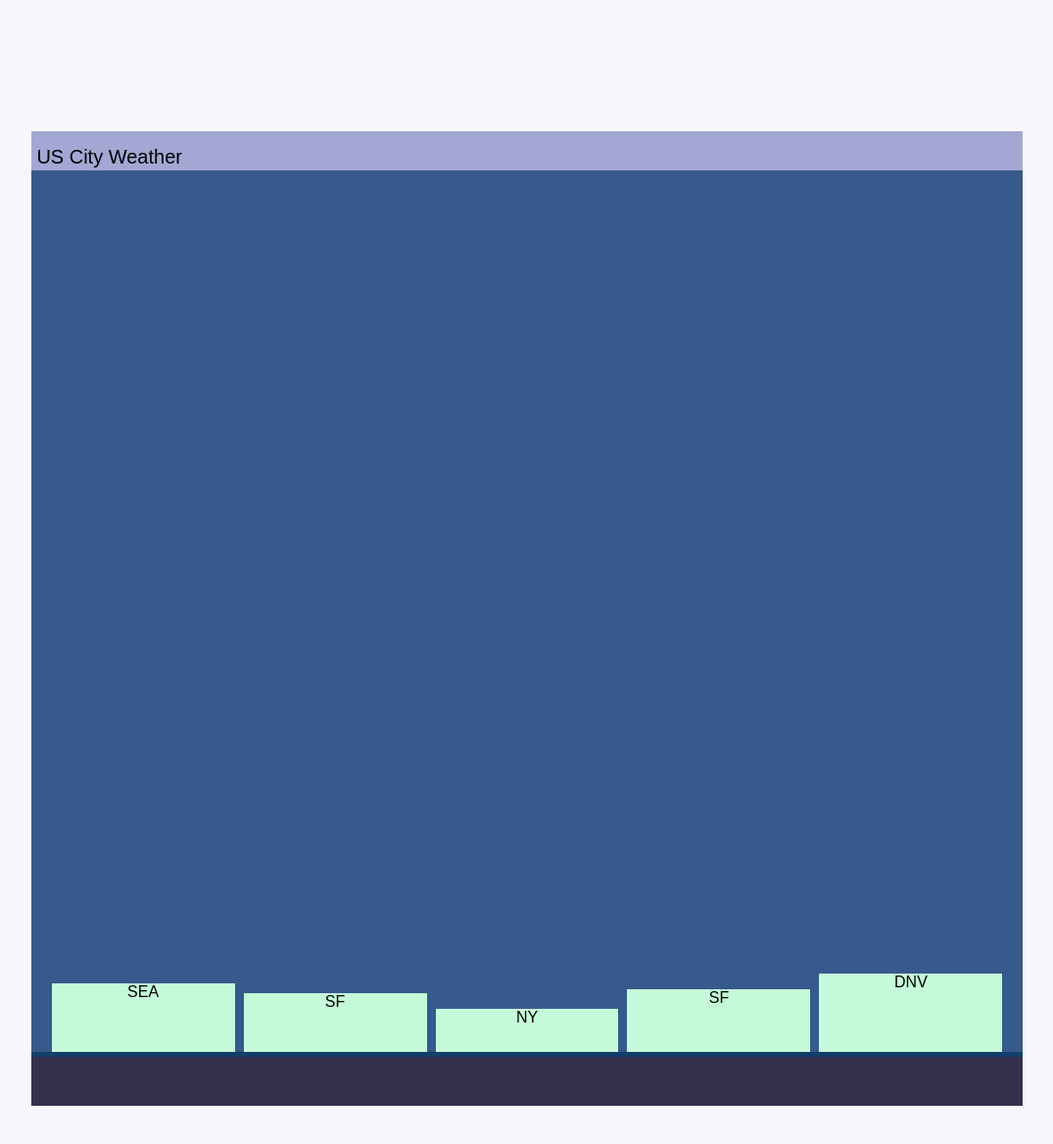
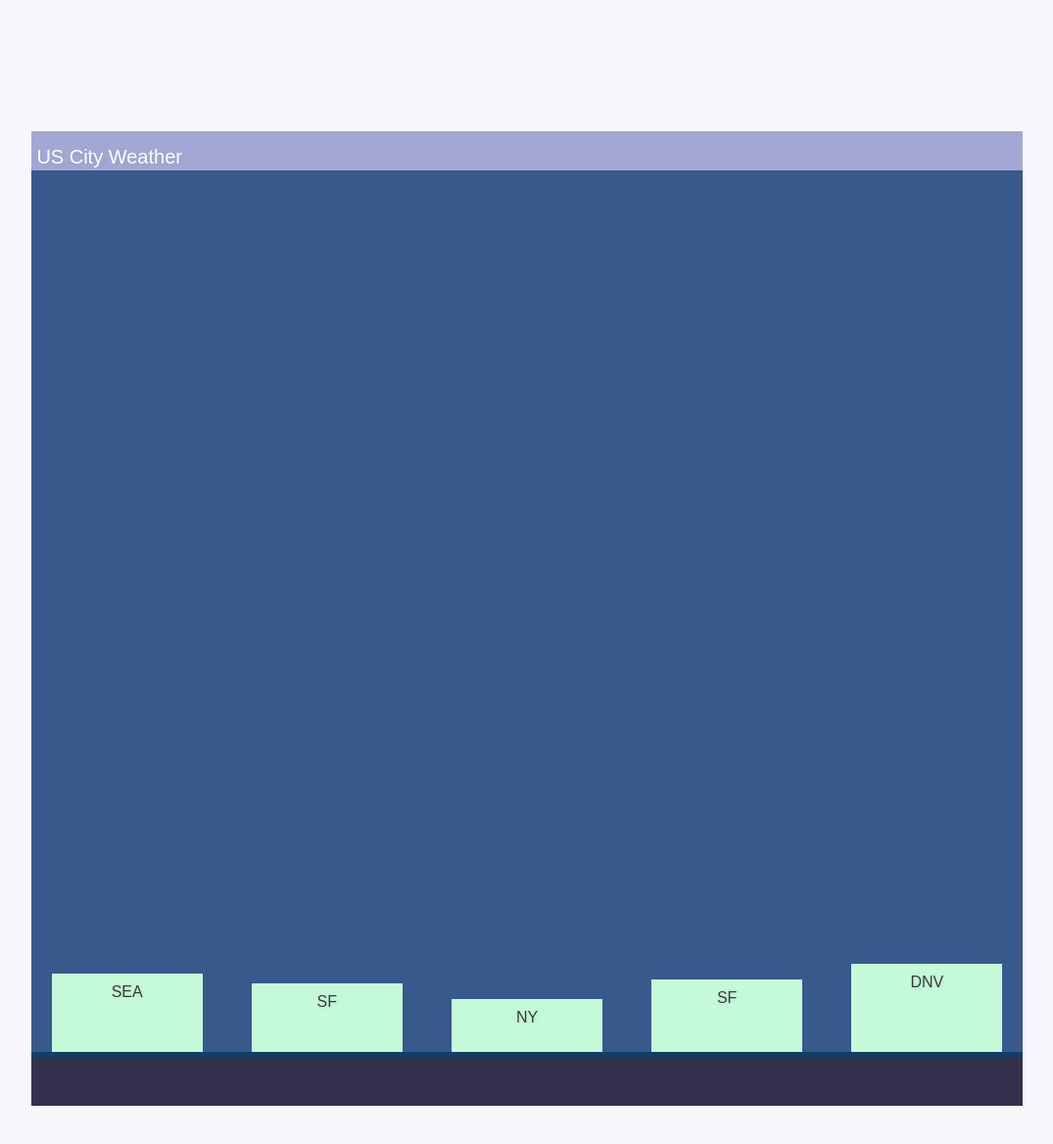
Before and after one commit to keegan-he/city_weather, a plain HTML site: page index.html in a window 1280 px wide. Shown: the whole page at 98% size, without its empty margins (102-1177 px from the left). Drawn offline with Linux system fonts and the light colour scheme.

Commit message:
moar styling

```diff
--- a/index.html
+++ b/index.html
@@ -23,6 +23,8 @@
             padding-left: 5px;
             font-family: Arial, Helvetica, sans-serif;
             font-size: 20px;
+            color: white;
+            text-shadow: 2px 2px 4px #00000012;
         }
 
         .Box {
@@ -48,7 +50,7 @@
             grid-template-columns: 1fr 1fr 1fr 1fr 1fr;
             grid-template-rows: 80px 24px 12px;
             grid-row-gap: 1px;
-            grid-column-gap: 9px;
+            grid-column-gap: 50px;
 
         }
 
@@ -56,9 +58,12 @@
             display: grid;
             font-family: Arial, Helvetica, sans-serif;
             align-self: end;
+            padding-top: 10px;
             /*border-style: dashed;*/
             background-color: #c5fad9;
             justify-content: center;
+            color: rgb(57, 57, 57);
+            text-shadow: 2px 2px 4px #00000012;
         }
 
         .BarChart-bar:hover {
```
